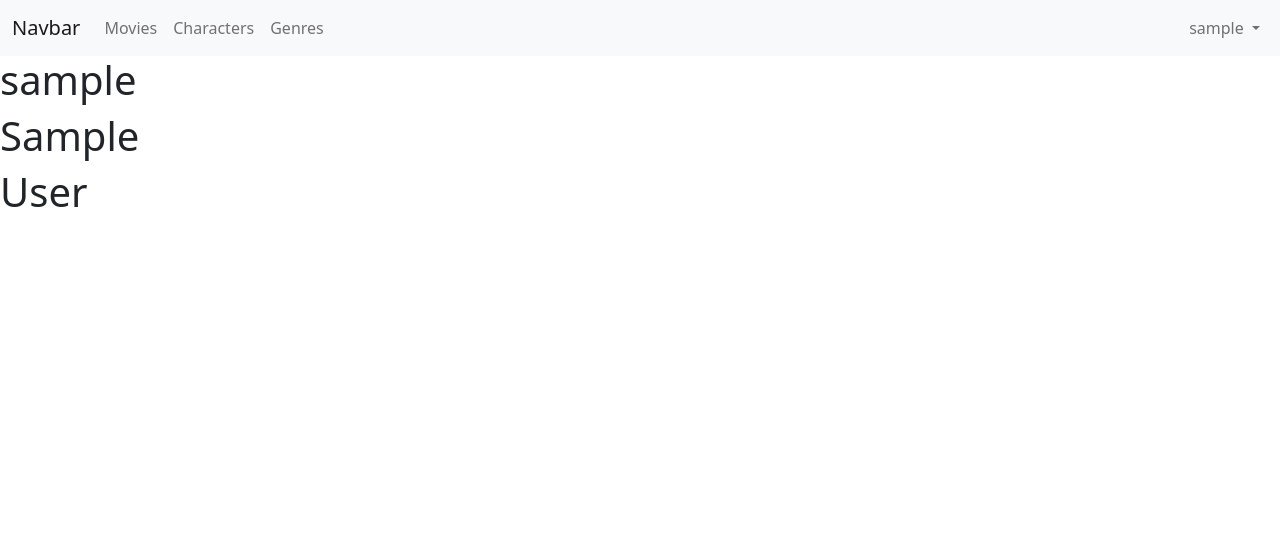
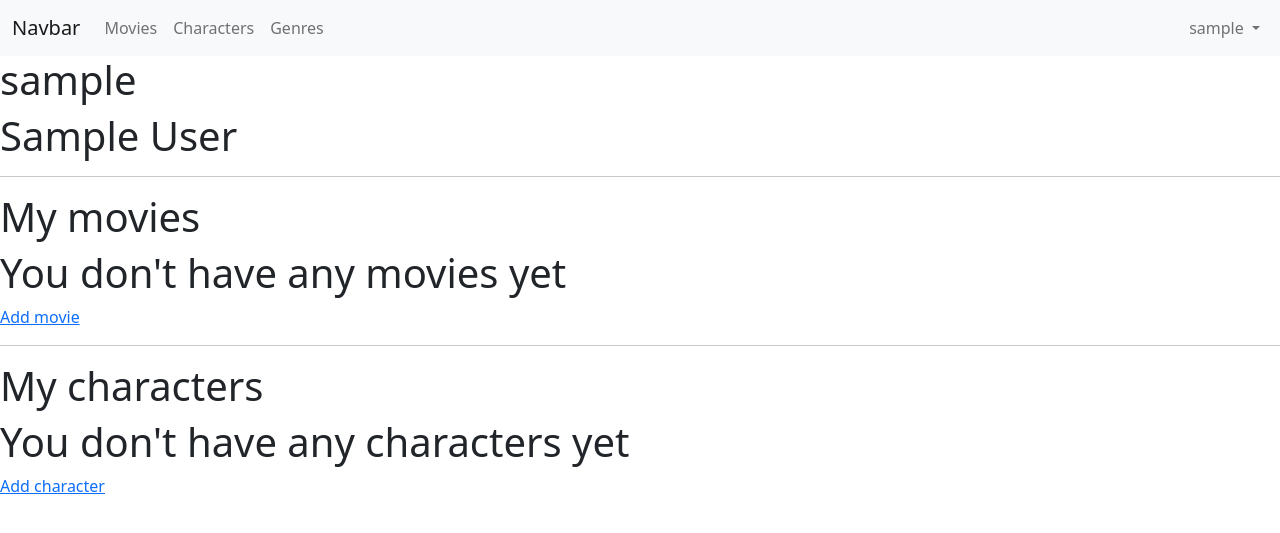
Before and after one commit to Falvare/movies, a Django app: page /users/profile/ in a window 1280 px wide. Shown: the top 533 px of the page. Run offline with Django 4.2, Linux system fonts and the light colour scheme; the visitor is signed in with stand-in values (Sample User, id 1); data comes from the database, SQL or seed files in the repository; data that the repository does not hold is empty.

Commit message:
Added the user's movies and characters to the profile page

```diff
--- a/templates/users/profile.html
+++ b/templates/users/profile.html
@@ -4,6 +4,28 @@
 
 {% block content %}
     <h1>{{user.username}}</h1>
-    <h1>{{user.first_name}}</h1>
-    <h1>{{user.last_name}}</h1>
+    <h1>{{user.first_name}} {{user.last_name}}</h1>
+    <hr>
+    <h1>My movies</h1>
+
+    {% if movies %}
+        {% for movie in movies %}
+            <h2>{{movie}}</h2>
+        {% endfor %}
+    {% else %}
+        <h1>You don't have any movies yet</h1>
+        <a href={% url 'add movie' %}>Add movie</a>
+    {% endif %}
+    <hr>
+
+    <h1>My characters</h1>
+
+    {% if characters %}
+        {% for character in characters %}
+            <h2>{{character}}</h2>
+        {% endfor %}
+    {% else %}
+        <h1>You don't have any characters yet</h1>
+        <a href={% url 'add character' %}>Add character</a>
+    {% endif %}
 {% endblock content %}
--- a/users/views.py
+++ b/users/views.py
@@ -1,3 +1,4 @@
+from multiprocessing import context
 from django.shortcuts import redirect, render
 from .forms import RegistrationForm
 from django.contrib.auth.views import LoginView
@@ -22,4 +23,12 @@ class Login(LoginView):
 
 def profile(requests):
     user = User.objects.get(username=requests.user.username)
-    return render(requests, 'users/profile.html', context={'user':user})
+    movies = Movie.objects.filter(added_by=user)
+    characters = Character.objects.filter(added_by=requests.user.id)
+
+    context = {
+        'user':user,
+        'movies':movies,
+        'characters':characters
+    }
+    return render(requests, 'users/profile.html', context=context)
```
